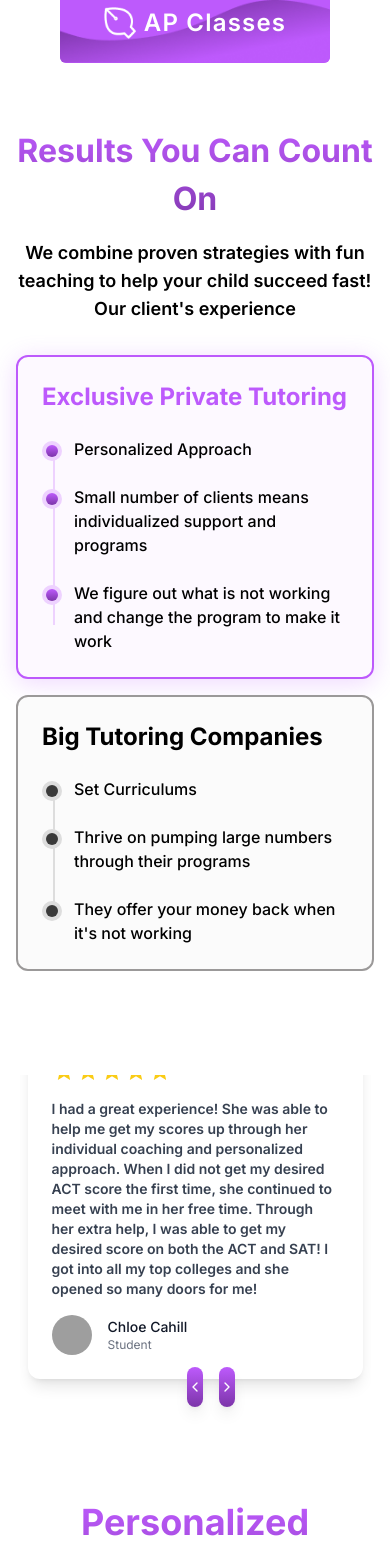
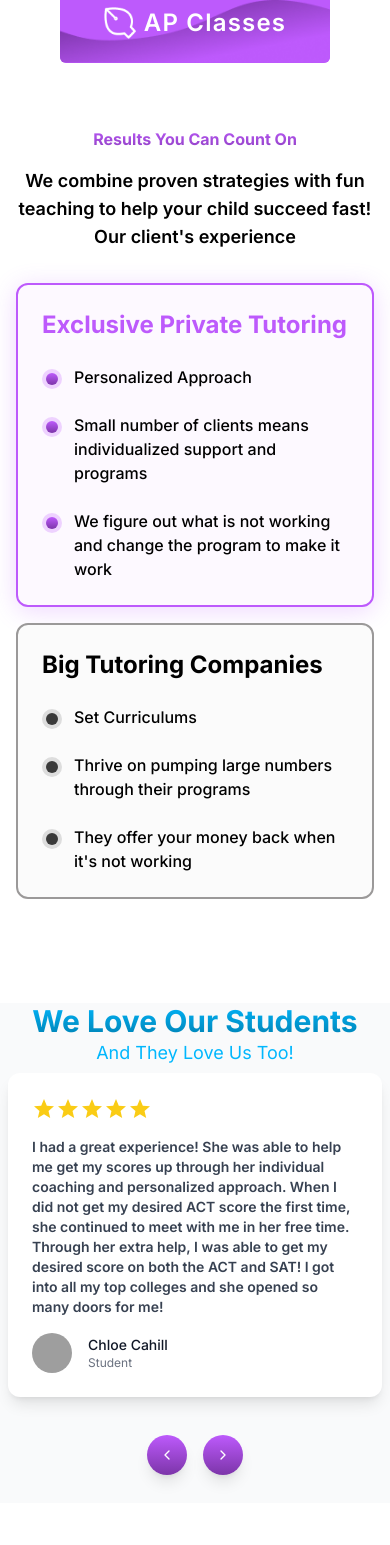
Before and after one commit to college-mastermind/Test, a Next.js app: page / in a window 390 px wide. Shown: the part 3734-5279 px from the top of the page. Built offline with nearby package versions, Linux system fonts and the light colour scheme; grey boxes are pictures that could not be loaded.

Commit message:
updating testimonial

```diff
--- a/src/components/Testimonial/Testimaonial.jsx
+++ b/src/components/Testimonial/Testimaonial.jsx
@@ -1,4 +1,4 @@
-'use client';
+"use client";
 
 import React, { useState } from "react";
 
@@ -44,13 +44,17 @@ const Testimonial = () => {
   };
 
   return (
-    <div className="flex flex-col items-center gap-8 max-w-[90%] w-full mx-auto z-10 h-96 md:h-[700px]  mt-10 lg:mt-20 overflow-x-hidden">
+    <div className="flex flex-col items-center justify-start gap-8 w-screen max-h-[700px] h-[500px] md:min-h-[500px] md:max-h-[700px] sm:h-[700px] overflow-hidden mt-10 z-10 bg-gray-50">
+      {/* <div className="flex flex-col items-center justify-start gap-8 w-screen h-auto min-h-[500px] sm:min-h-[600px] md:min-h-[700px]  overflow-hidden mt-10 z-10 bg-gray-50"> */}
+
       {/* Header Section */}
       <div className="text-center mb-10 lg:mb-40">
-        <h2 className="text-2xl lg:text-[48px] font-bold bg-gradient-to-b from-[#01B7FD] to-[#007FB0] text-transparent bg-clip-text">
+        <h2 className="text-3xl lg:text-[48px] font-bold bg-gradient-to-b from-[#01B7FD] to-[#007FB0] text-transparent bg-clip-text lg:mb-5">
           We Love Our Students
         </h2>
-        <p className="text-lg lg:text-[28px] text-[#01B7FD]">And They Love Us Too!</p>
+        <p className="text-lg lg:text-[28px] text-[#01B7FD] mb-24">
+          And They Love Us Too!
+        </p>
       </div>
 
       {/* Carousel Section */}
@@ -59,9 +63,9 @@ const Testimonial = () => {
         {testimonials.map((testimonial, index) => {
           const isActive = index === currentIndex;
           const isPrev =
-            index === (currentIndex - 1 + testimonials.length) % testimonials.length;
-          const isNext =
-            index === (currentIndex + 1) % testimonials.length;
+            index ===
+            (currentIndex - 1 + testimonials.length) % testimonials.length;
+          const isNext = index === (currentIndex + 1) % testimonials.length;
 
           return (
             <div
@@ -71,7 +75,11 @@ const Testimonial = () => {
                   ? "scale-100 z-10 opacity-100 w-auto h-auto md:w-[70%] lg:w-[50%]"
                   : "scale-75 z-0 opacity-50 w-auto h-auto md:w-[50%] lg:w-[30%]"
               } ${
-                isPrev ? "translate-x-[-120%]" : isNext ? "translate-x-[120%]" : "translate-x-0"
+                isPrev
+                  ? "translate-x-[-120%]"
+                  : isNext
+                  ? "translate-x-[120%]"
+                  : "translate-x-0"
               } bg-white p-6 mx-2`}
             >
               <div className="flex mb-4">
@@ -104,17 +112,17 @@ const Testimonial = () => {
                   <h3 className="font-medium text-gray-900 text-sm lg:text-base">
                     {testimonial.name}
                   </h3>
-                  <p className="text-gray-500 text-xs lg:text-sm">{testimonial.role}</p>
+                  <p className="text-gray-500 text-xs lg:text-sm">
+                    {testimonial.role}
+                  </p>
                 </div>
               </div>
             </div>
           );
         })}
 
-
         {/* Navigation Buttons */}
-<div className="relative">
-  <div className="absolute -bottom-[200px] sm:-bottom-36 lg:-bottom-72 flex flex-row justify-center items-center w-full px-4 sm:px-8 gap-4 sm:gap-5 z-10">
+        <div className="absolute  -bottom-60 sm:-bottom-60 lg:-bottom-72 flex flex-row justify-center items-center w-full px-4 gap-4 z-10">
           <button
             onClick={handlePrev}
             className="w-10 h-10 rounded-full bg-gradient-to-b from-[#BD5AFC] to-[#7C35A9] text-white flex items-center justify-center shadow-lg hover:opacity-90 transition-opacity"
@@ -155,12 +163,6 @@ const Testimonial = () => {
           </button>
         </div>
       </div>
-
-
-
-
-    </div>
-
     </div>
   );
 };
--- a/src/components/result/Result.jsx
+++ b/src/components/result/Result.jsx
@@ -5,10 +5,10 @@ export default function Result() {
     <section className="py-16 bg-white">
       <div className="max-w-4xl mx-auto px-4 text-center">
         {/* Title */}
-        <h2 className="text-black bg-gradient-to-b from-[#BD5AFC] to-[#7C35A9] inline-block text-transparent bg-clip-text text-[32px] md:text-[40px] lg:text-[48px] text-center mx-auto pb-2 font-bold">
+        <h2 className="text-black bg-gradient-to-b from-[#BD5AFC] to-[#7C35A9] inline-block text-transparent bg-clip-text text- md:text-[40px] lg:text-[48px] text-center mx-auto pb-2 font-bold">
           Results You Can Count On
         </h2>
-        <p className="text-black text-center font-semibold mt-2 sm:px-20 text-lg text-[24px] md:text-[28px] lg:text-[32px]">
+        <p className="text-black text-center font-semibold mt-2 sm:px-20 text-lg sm:text-3xl">
           We combine proven strategies with fun teaching to help your child
           succeed fast! Our client's experience
         </p>
@@ -22,8 +22,8 @@ export default function Result() {
             Exclusive Private Tutoring
           </h3>
           <div className="relative flex flex-col gap-6 lg:gap-8 mt-6 lg:mt-8">
-            {/* Updated vertical line */}
-            <div className="absolute z-0 left-[11px] top-[12px] h-[calc(100%-40px)] border-l-2 border-l-[#EED2FF]"></div>
+            {/* Continuous vertical line that stops exactly at last dot */}
+            <div className="hidden sm:block absolute z-0 left-[11px] top-[12px] h-[180px] border-l-2 border-l-[#EED2FF]"></div>
 
             {/* Item 1 */}
             <div className="relative flex flex-row gap-3 sm:gap-4">
@@ -65,8 +65,8 @@ export default function Result() {
             Big Tutoring Companies
           </h3>
           <div className="relative flex flex-col gap-6 lg:gap-8 mt-6 lg:mt-8">
-            {/* Updated vertical line */}
-            <div className="absolute z-0 left-[11px] top-[12px] h-[calc(100%-40px)] border-l-2 border-l-[#DDDDDD]"></div>
+            {/* Continuous vertical line that stops exactly at last dot */}
+            <div className="hidden sm:block absolute z-0 left-[11px] top-[12px] h-[170px] border-l-2 border-l-[#DDDDDD]"></div>
 
             {/* Item 1 */}
             <div className="relative flex flex-row gap-3 sm:gap-4">
```
Lines whose indentation alone changed are shown as unchanged.
